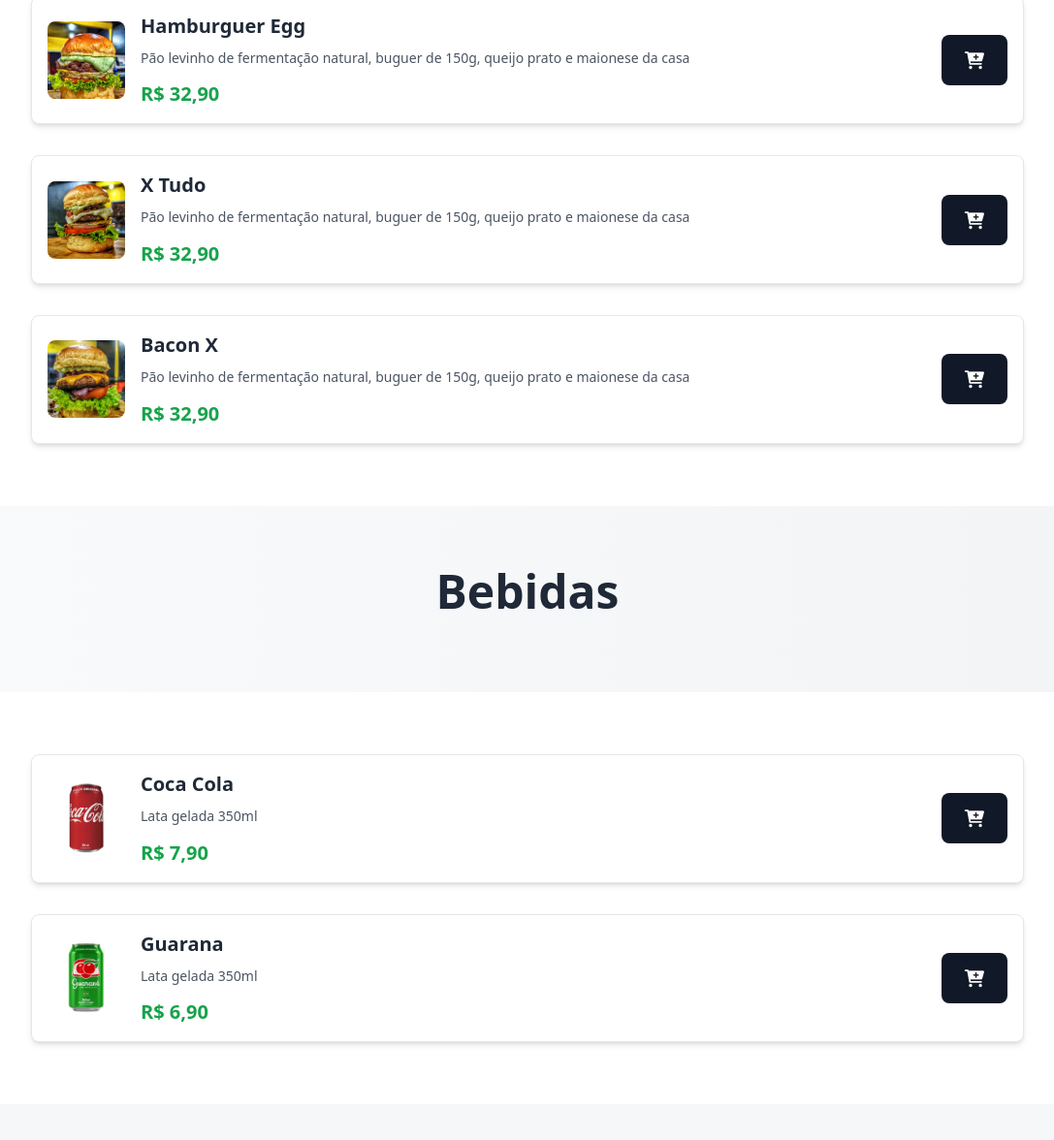
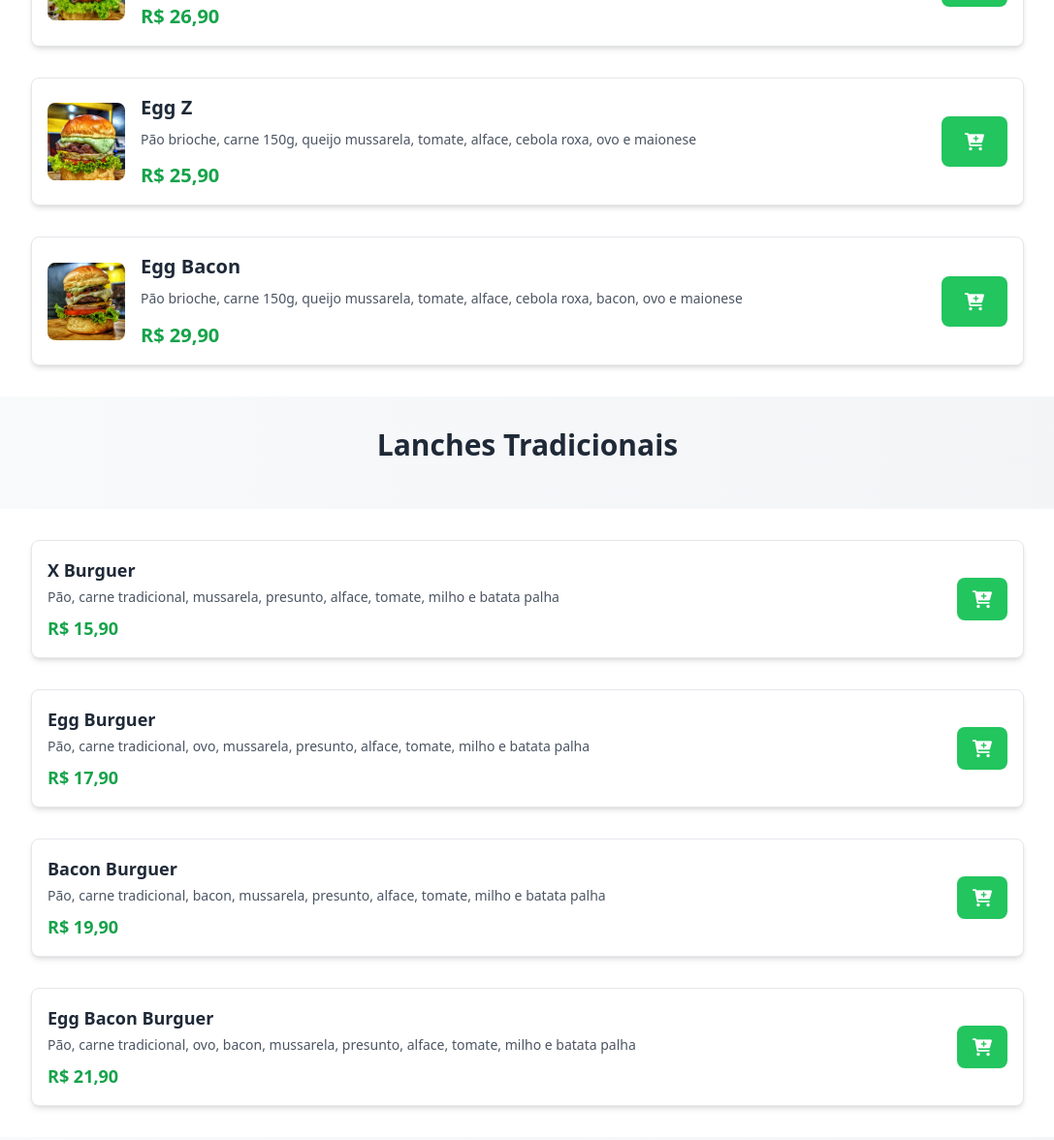
Before and after one commit to marceloayubbueno/CARD-PIO, a website: page index.html in a window 1280 px wide. Shown: the part 998-2174 px from the top of the page at 97% size, without its empty margins (96-1183 px from the left). Before the commit the page ends 2137 px from the top, so only its background shows below. Drawn offline with nearby package versions, Linux system fonts and the light colour scheme.

Commit message:
Atualização do cardápio: nova seção Lanches Tradicionais, ajustes de preços das bebidas e correção de layout

```diff
--- a/index.html
+++ b/index.html
@@ -53,7 +53,7 @@
                 <div class="flex items-center justify-center text-white font-semibold">
                     <div id="schedule-display">Domingo das 18:30 às 21:30</div>
                 </div>
-            </div>
+         </div>
 
         </div>
 
@@ -63,8 +63,19 @@
 
     <!--INICIO MENU-->
     <div id="menu" class="bg-white">
-        <div class="container mx-auto px-4 py-16">
-            <main class="max-w-5xl mx-auto space-y-8">
+        <!--inicio hambúrgueres -->
+        <div class="bg-gradient-to-r from-gray-50 to-gray-100 py-8">
+            <div class="container mx-auto px-4 text-center">
+                <h2 class="text-2xl md:text-3xl font-bold text-gray-800 mb-4">
+            Hambúrguer Gourmet
+        </h2>
+            </div>
+    </div>
+
+        <!--Grid hambúrgueres -->
+        <div class="bg-white">
+            <div class="container mx-auto px-4 py-8">
+                <div class="max-w-5xl mx-auto space-y-8">
 
             <!--produto item 01-->
             <div class="bg-white rounded-lg shadow-md hover:shadow-lg transition-all duration-300 p-4 flex items-center gap-4 border border-gray-200">
@@ -84,7 +95,7 @@
                     </div>
                 </div>
                 <button
-                class="bg-gray-900 hover:bg-gray-800 px-6 py-3 rounded-lg add-to-cart-btn transition-colors flex-shrink-0"
+                class="bg-green-500 hover:bg-green-600 px-6 py-3 rounded-lg add-to-cart-btn transition-colors flex-shrink-0"
                 data-name="Salada Z"
                 data-price="24,00"
                 >
@@ -111,7 +122,7 @@
                         </div>
                     </div>
                     <button
-                    class="bg-gray-900 hover:bg-gray-800 px-6 py-3 rounded-lg add-to-cart-btn transition-colors flex-shrink-0"
+                    class="bg-green-500 hover:bg-green-600 px-6 py-3 rounded-lg add-to-cart-btn transition-colors flex-shrink-0"
                     data-name="Bacon Z"
                     data-price="26,90"
                     >
@@ -125,22 +136,22 @@
              <div class="flex-shrink-0">
              <img
              src="./imagens/03-EggX.jpg"
-             alt="Hamburguer Egg"
+             alt="Egg Z"
                  class="w-20 h-20 rounded-lg object-cover"
                  style="width: 80px; height: 80px;"
              />
              </div>
              <div class="flex-1">
-                 <h3 class="font-bold text-xl mb-2 text-gray-800">Hamburguer Egg</h3>
-                 <p class="text-gray-600 text-sm mb-3 leading-relaxed">Pão levinho de fermentação natural, buguer de 150g, queijo prato e maionese da casa</p>
+                 <h3 class="font-bold text-xl mb-2 text-gray-800">Egg Z</h3>
+                 <p class="text-gray-600 text-sm mb-3 leading-relaxed">Pão brioche, carne 150g, queijo mussarela, tomate, alface, cebola roxa, ovo e maionese</p>
                  <div class="flex items-center gap-3">
-                 <p class="font-bold text-xl text-green-600">R$ 32,90</p>
+                 <p class="font-bold text-xl text-green-600">R$ 25,90</p>
                  </div>
              </div>
              <button
-             class="bg-gray-900 hover:bg-gray-800 px-6 py-3 rounded-lg add-to-cart-btn transition-colors flex-shrink-0"
-             data-name="Hamburguer Egg"
-             data-price="32,90"
+             class="bg-green-500 hover:bg-green-600 px-6 py-3 rounded-lg add-to-cart-btn transition-colors flex-shrink-0"
+             data-name="Egg Z"
+             data-price="25,90"
              >
              <i class="fa fa-cart-plus text-white text-lg"></i>
           </button>
@@ -153,62 +164,126 @@
                      <div class="flex-shrink-0">
                      <img
                      src="./imagens/04-XTudo.jpg"
-                     alt="X Tudo"
+                     alt="Egg Bacon"
                          class="w-20 h-20 rounded-lg object-cover"
                          style="width: 80px; height: 80px;"
                      />
                      </div>
                      <div class="flex-1">
-                         <h3 class="font-bold text-xl mb-2 text-gray-800">X Tudo</h3>
-                         <p class="text-gray-600 text-sm mb-3 leading-relaxed">Pão levinho de fermentação natural, buguer de 150g, queijo prato e maionese da casa</p>
+                         <h3 class="font-bold text-xl mb-2 text-gray-800">Egg Bacon</h3>
+                         <p class="text-gray-600 text-sm mb-3 leading-relaxed">Pão brioche, carne 150g, queijo mussarela, tomate, alface, cebola roxa, bacon, ovo e maionese</p>
                          <div class="flex items-center gap-3">
-                         <p class="font-bold text-xl text-green-600">R$ 32,90</p>
+                         <p class="font-bold text-xl text-green-600">R$ 29,90</p>
                          </div>
                      </div>
                      <button
-                     class="bg-gray-900 hover:bg-gray-800 px-6 py-3 rounded-lg add-to-cart-btn transition-colors flex-shrink-0"
-                     data-name="X Tudo"
-                     data-price="32,90"
+                     class="bg-green-500 hover:bg-green-600 px-6 py-3 rounded-lg add-to-cart-btn transition-colors flex-shrink-0"
+                     data-name="Egg Bacon"
+                     data-price="29,90"
                      >
                      <i class="fa fa-cart-plus text-white text-lg"></i>
                   </button>
                  </div>
                  <!--fim produto item 04 -->
 
-         <!--produto item 05 -->
-                  <div class="bg-white rounded-lg shadow-md hover:shadow-lg transition-all duration-300 p-4 flex items-center gap-4 border border-gray-200">
-                     <div class="flex-shrink-0">
-                     <img
-                     src="./imagens/02-Xbacon.jpg"
-                     alt="Bacon X"
-                         class="w-20 h-20 rounded-lg object-cover"
-                         style="width: 80px; height: 80px;"
-                     />
-                     </div>
-                     <div class="flex-1">
-                         <h3 class="font-bold text-xl mb-2 text-gray-800">Bacon X</h3>
-                         <p class="text-gray-600 text-sm mb-3 leading-relaxed">Pão levinho de fermentação natural, buguer de 150g, queijo prato e maionese da casa</p>
-                         <div class="flex items-center gap-3">
-                         <p class="font-bold text-xl text-green-600">R$ 32,90</p>
-                         </div>
+                 <!--fim produto item 05 -->
+
+                </div>
+            </div>
+        </div>
+        <!-- Fim do Grid hambúrgueres -->
+
+        <!--inicio lanches tradicionais -->
+        <div class="bg-gradient-to-r from-gray-50 to-gray-100 py-8">
+            <div class="container mx-auto px-4 text-center">
+                <h2 class="text-2xl md:text-3xl font-bold text-gray-800 mb-4">
+            Lanches Tradicionais
+        </h2>
+            </div>
+    </div>
+
+        <!--Grid lanches tradicionais -->
+        <div class="bg-white">
+            <div class="container mx-auto px-4 py-8">
+                <div class="max-w-5xl mx-auto space-y-8">
+
+                <!-- Lanche tradicional item 01 -->
+                <div class="bg-white rounded-lg shadow-md hover:shadow-lg transition-all duration-300 p-4 flex items-center gap-4 border border-gray-200">
+                    <div class="flex-grow">
+                        <h3 class="text-lg font-semibold text-gray-800 mb-1">X Burguer</h3>
+                        <p class="text-gray-600 text-sm mb-2">Pão, carne tradicional, mussarela, presunto, alface, tomate, milho e batata palha</p>
+                        <p class="text-green-600 font-bold text-lg">R$ 15,90</p>
+                    </div>
+                    <button
+                    class="add-to-cart-btn bg-green-500 hover:bg-green-600 text-white px-4 py-2 rounded-lg transition-colors duration-200 flex items-center gap-2"
+                    data-name="X Burguer"
+                    data-price="15,90"
+                    >
+                    <i class="fa fa-cart-plus text-white text-lg"></i>
+                 </button>
+                </div>
+                <!--fim lanche tradicional item 01 -->
+
+                <!-- Lanche tradicional item 02 -->
+                <div class="bg-white rounded-lg shadow-md hover:shadow-lg transition-all duration-300 p-4 flex items-center gap-4 border border-gray-200">
+                    <div class="flex-grow">
+                        <h3 class="text-lg font-semibold text-gray-800 mb-1">Egg Burguer</h3>
+                        <p class="text-gray-600 text-sm mb-2">Pão, carne tradicional, ovo, mussarela, presunto, alface, tomate, milho e batata palha</p>
+                        <p class="text-green-600 font-bold text-lg">R$ 17,90</p>
+                    </div>
+                    <button
+                    class="add-to-cart-btn bg-green-500 hover:bg-green-600 text-white px-4 py-2 rounded-lg transition-colors duration-200 flex items-center gap-2"
+                    data-name="Egg Burguer"
+                    data-price="17,90"
+                    >
+                    <i class="fa fa-cart-plus text-white text-lg"></i>
+                 </button>
+                </div>
+                <!--fim lanche tradicional item 02 -->
+
+                <!-- Lanche tradicional item 03 -->
+                <div class="bg-white rounded-lg shadow-md hover:shadow-lg transition-all duration-300 p-4 flex items-center gap-4 border border-gray-200">
+                    <div class="flex-grow">
+                        <h3 class="text-lg font-semibold text-gray-800 mb-1">Bacon Burguer</h3>
+                        <p class="text-gray-600 text-sm mb-2">Pão, carne tradicional, bacon, mussarela, presunto, alface, tomate, milho e batata palha</p>
+                        <p class="text-green-600 font-bold text-lg">R$ 19,90</p>
+                    </div>
+                    <button
+                    class="add-to-cart-btn bg-green-500 hover:bg-green-600 text-white px-4 py-2 rounded-lg transition-colors duration-200 flex items-center gap-2"
+                    data-name="Bacon Burguer"
+                    data-price="19,90"
+                    >
+                    <i class="fa fa-cart-plus text-white text-lg"></i>
+                 </button>
+                </div>
+                <!--fim lanche tradicional item 03 -->
+
+                <!-- Lanche tradicional item 04 -->
+                <div class="bg-white rounded-lg shadow-md hover:shadow-lg transition-all duration-300 p-4 flex items-center gap-4 border border-gray-200">
+                    <div class="flex-grow">
+                        <h3 class="text-lg font-semibold text-gray-800 mb-1">Egg Bacon Burguer</h3>
+                        <p class="text-gray-600 text-sm mb-2">Pão, carne tradicional, ovo, bacon, mussarela, presunto, alface, tomate, milho e batata palha</p>
+                        <p class="text-green-600 font-bold text-lg">R$ 21,90</p>
                      </div>
                      <button
-                     class="bg-gray-900 hover:bg-gray-800 px-6 py-3 rounded-lg add-to-cart-btn transition-colors flex-shrink-0"
-                     data-name="Bacon X"
-                     data-price="32,90"
+                    class="add-to-cart-btn bg-green-500 hover:bg-green-600 text-white px-4 py-2 rounded-lg transition-colors duration-200 flex items-center gap-2"
+                    data-name="Egg Bacon Burguer"
+                    data-price="21,90"
                      >
                      <i class="fa fa-cart-plus text-white text-lg"></i>
                   </button>
                  </div>
-                 <!--fim produto item 05 -->
+                <!--fim lanche tradicional item 04 -->
 
-        </main>
+                </div>
+            </div>
         </div>
+        <!-- Fim do Grid lanches tradicionais -->
 
         <!--inicio bebidas -->
-        <div class="bg-gradient-to-r from-gray-50 to-gray-100 py-16">
+        <div class="bg-gradient-to-r from-gray-50 to-gray-100 py-8">
             <div class="container mx-auto px-4 text-center">
-                <h2 class="text-3xl md:text-5xl font-bold text-gray-800 mb-4">
+                <h2 class="text-2xl md:text-3xl font-bold text-gray-800 mb-4">
             Bebidas
         </h2>
             </div>
@@ -216,7 +291,7 @@
 
         <!--Grid bebidas -->
         <div class="bg-white">
-            <div class="container mx-auto px-4 py-16">
+            <div class="container mx-auto px-4 py-8 pb-20">
                 <div class="max-w-5xl mx-auto space-y-8">
 
           <!--bebida item 01 -->
@@ -233,13 +308,13 @@
                 <h3 class="font-bold text-xl mb-2 text-gray-800">Coca Cola</h3>
                 <p class="text-gray-600 text-sm mb-3 leading-relaxed">Lata gelada 350ml</p>
                 <div class="flex items-center gap-3">
-                <p class="font-bold text-xl text-green-600">R$ 7,90</p>
+                <p class="font-bold text-xl text-green-600">R$ 5,00</p>
                 </div>
             </div>
             <button
-            class="bg-gray-900 hover:bg-gray-800 px-6 py-3 rounded-lg add-to-cart-btn transition-colors flex-shrink-0"
+            class="bg-green-500 hover:bg-green-600 px-6 py-3 rounded-lg add-to-cart-btn transition-colors flex-shrink-0"
             data-name="Coca Cola"
-            data-price="7,90"
+            data-price="5,00"
             >
             <i class="fa fa-cart-plus text-white text-lg"></i>
          </button>
@@ -250,23 +325,23 @@
         <div class="bg-white rounded-lg shadow-md hover:shadow-lg transition-all duration-300 p-4 flex items-center gap-4 border border-gray-200">
             <div class="flex-shrink-0">
             <img
-            src="./imagens/refri-2.png"
-            alt="Guarana"
-                class="w-20 h-20 rounded-lg object-cover"
-                style="width: 80px; height: 80px;"
+            src="./imagens/Litro_Coca_Cola_1,5.png"
+            alt="Coca Cola 1,5L"
+                class="w-16 h-20 rounded-lg object-contain"
+                style="width: 64px; height: 80px;"
             />
             </div>
             <div class="flex-1">
-                <h3 class="font-bold text-xl mb-2 text-gray-800">Guarana</h3>
-                <p class="text-gray-600 text-sm mb-3 leading-relaxed">Lata gelada 350ml</p>
+                <h3 class="font-bold text-xl mb-2 text-gray-800">Coca Cola</h3>
+                <p class="text-gray-600 text-sm mb-3 leading-relaxed">Garrafa gelada 1,5L</p>
                 <div class="flex items-center gap-3">
-                <p class="font-bold text-xl text-green-600">R$ 6,90</p>
+                <p class="font-bold text-xl text-green-600">R$ 10,00</p>
                 </div>
             </div>
             <button
-            class="bg-gray-900 hover:bg-gray-800 px-6 py-3 rounded-lg add-to-cart-btn transition-colors flex-shrink-0"
-            data-name="Guarana"
-            data-price="6,90"
+            class="bg-green-500 hover:bg-green-600 px-6 py-3 rounded-lg add-to-cart-btn transition-colors flex-shrink-0"
+            data-name="Coca Cola 1,5L"
+            data-price="10,00"
             >
             <i class="fa fa-cart-plus text-white text-lg"></i>
          </button>
```
Also changed, not shown: imagens/Litro_Coca_Cola_1,5.png (added), imagens/refri-2 - Copia.png (added).
